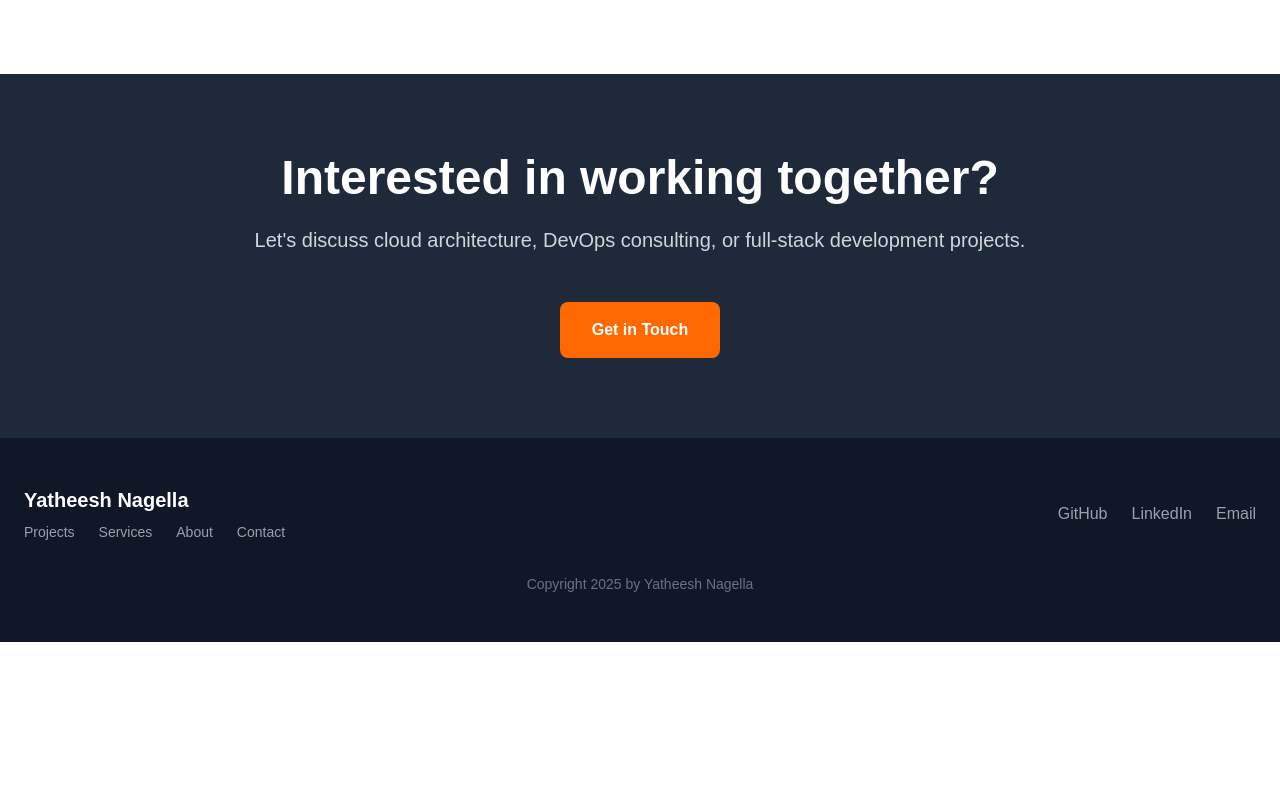
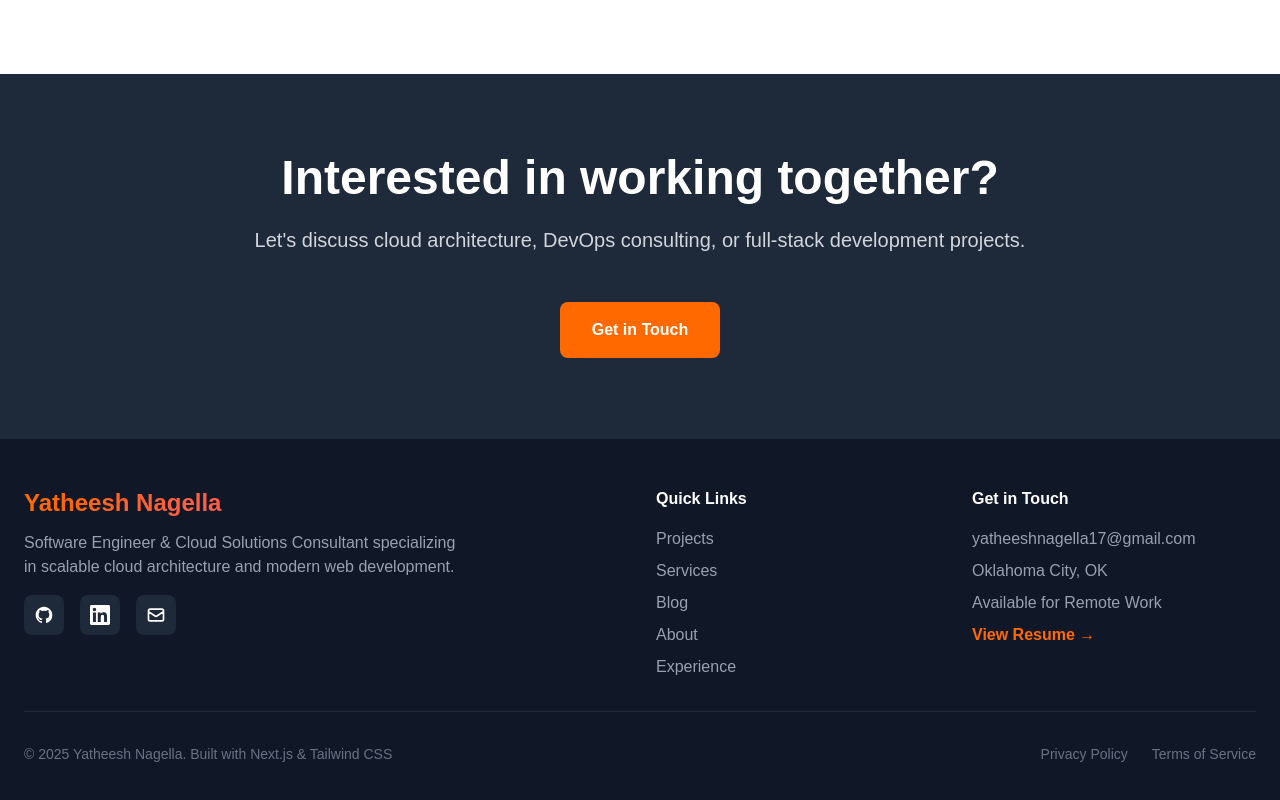
Before and after one commit to Yatheesh-Nagella/yatheesh-portfolio, a Next.js app: page / in a window 1280 px wide. Shown: the part 5409-6209 px from the top of the page. Before the commit the page ends 6051 px from the top, so only its background shows below. Built offline with nearby package versions, Linux system fonts and the light colour scheme.

Commit message:
remodal-footer commit

```diff
--- a/app/page.jsx
+++ b/app/page.jsx
@@ -849,35 +849,118 @@ const Portfolio = () => {
       </motion.section>
 
       {/* Footer */}
-      <footer className="bg-gray-900 text-white py-12 px-6">
+      <footer className="bg-gray-900 text-white py-12 px-6 border-t border-gray-800">
         <div className="max-w-7xl mx-auto">
-          <div className="flex flex-col md:flex-row justify-between items-center">
-            <div className="mb-6 md:mb-0">
-              <div className="text-xl font-semibold mb-2">Yatheesh Nagella</div>
-              <div className="flex gap-6 text-sm text-gray-400">
-                <button onClick={() => scrollToSection('projects')} className="hover:text-orange-500 transition-colors">Projects</button>
-                <button onClick={() => scrollToSection('services')} className="hover:text-orange-500 transition-colors">Services</button>
-                <button onClick={() => scrollToSection('about')} className="hover:text-orange-500 transition-colors">About</button>
-                <button onClick={() => scrollToSection('contact')} className="hover:text-orange-500 transition-colors">Contact</button>
+          <div className="grid md:grid-cols-4 gap-8 mb-8">
+            {/* Brand */}
+            <div className="md:col-span-2">
+              <div className="text-2xl font-black mb-3 bg-gradient-to-r from-orange-500 to-pink-500 bg-clip-text text-transparent">
+                Yatheesh Nagella
+              </div>
+              <p className="text-gray-400 mb-4 max-w-md">
+                Software Engineer & Cloud Solutions Consultant specializing in scalable cloud architecture and modern web development.
+              </p>
+              <div className="flex gap-4">
+                <a
+                  href="https://github.com/Yatheesh-Nagella"
+                  target="_blank"
+                  rel="noopener noreferrer"
+                  aria-label="GitHub profile"
+                  className="w-10 h-10 bg-gray-800 hover:bg-orange-500 rounded-lg flex items-center justify-center transition-colors focus:outline-none focus-visible:ring-2 focus-visible:ring-orange-500 focus-visible:ring-offset-2 focus-visible:ring-offset-gray-900"
+                >
+                  <svg className="w-5 h-5" fill="currentColor" viewBox="0 0 24 24">
+                    <path fillRule="evenodd" d="M12 2C6.477 2 2 6.484 2 12.017c0 4.425 2.865 8.18 6.839 9.504.5.092.682-.217.682-.483 0-.237-.008-.868-.013-1.703-2.782.605-3.369-1.343-3.369-1.343-.454-1.158-1.11-1.466-1.11-1.466-.908-.62.069-.608.069-.608 1.003.07 1.531 1.032 1.531 1.032.892 1.53 2.341 1.088 2.91.832.092-.647.35-1.088.636-1.338-2.22-.253-4.555-1.113-4.555-4.951 0-1.093.39-1.988 1.029-2.688-.103-.253-.446-1.272.098-2.65 0 0 .84-.27 2.75 1.026A9.564 9.564 0 0112 6.844c.85.004 1.705.115 2.504.337 1.909-1.296 2.747-1.027 2.747-1.027.546 1.379.202 2.398.1 2.651.64.7 1.028 1.595 1.028 2.688 0 3.848-2.339 4.695-4.566 4.943.359.309.678.92.678 1.855 0 1.338-.012 2.419-.012 2.747 0 .268.18.58.688.482A10.019 10.019 0 0022 12.017C22 6.484 17.522 2 12 2z" clipRule="evenodd" />
+                  </svg>
+                </a>
+                <a
+                  href="https://linkedin.com/in/Yatheesh-Nagella"
+                  target="_blank"
+                  rel="noopener noreferrer"
+                  aria-label="LinkedIn profile"
+                  className="w-10 h-10 bg-gray-800 hover:bg-orange-500 rounded-lg flex items-center justify-center transition-colors focus:outline-none focus-visible:ring-2 focus-visible:ring-orange-500 focus-visible:ring-offset-2 focus-visible:ring-offset-gray-900"
+                >
+                  <svg className="w-5 h-5" fill="currentColor" viewBox="0 0 24 24">
+                    <path d="M20.447 20.452h-3.554v-5.569c0-1.328-.027-3.037-1.852-3.037-1.853 0-2.136 1.445-2.136 2.939v5.667H9.351V9h3.414v1.561h.046c.477-.9 1.637-1.85 3.37-1.85 3.601 0 4.267 2.37 4.267 5.455v6.286zM5.337 7.433c-1.144 0-2.063-.926-2.063-2.065 0-1.138.92-2.063 2.063-2.063 1.14 0 2.064.925 2.064 2.063 0 1.139-.925 2.065-2.064 2.065zm1.782 13.019H3.555V9h3.564v11.452zM22.225 0H1.771C.792 0 0 .774 0 1.729v20.542C0 23.227.792 24 1.771 24h20.451C23.2 24 24 23.227 24 22.271V1.729C24 .774 23.2 0 22.222 0h.003z" />
+                  </svg>
+                </a>
+                <a
+                  href="mailto:yatheeshnagella17@gmail.com"
+                  aria-label="Send email to Yatheesh"
+                  className="w-10 h-10 bg-gray-800 hover:bg-orange-500 rounded-lg flex items-center justify-center transition-colors focus:outline-none focus-visible:ring-2 focus-visible:ring-orange-500 focus-visible:ring-offset-2 focus-visible:ring-offset-gray-900"
+                >
+                  <svg className="w-5 h-5" fill="none" stroke="currentColor" viewBox="0 0 24 24">
+                    <path strokeLinecap="round" strokeLinejoin="round" strokeWidth={2} d="M3 8l7.89 5.26a2 2 0 002.22 0L21 8M5 19h14a2 2 0 002-2V7a 2 2 0 00-2-2H5a2 2 0 00-2 2v10a2 2 0 002 2z" />
+                  </svg>
+                </a>
               </div>
             </div>
-            <div className="flex gap-6">
-              <motion.a whileHover={{ y: -3 }} href="https://github.com/Yatheesh-Nagella" target="_blank" rel="noopener noreferrer" className="text-gray-400 hover:text-orange-500 transition-colors">
-                GitHub
-              </motion.a>
-              <motion.a whileHover={{ y: -3 }} href="https://linkedin.com/in/Yatheesh-Nagella" target="_blank" rel="noopener noreferrer" className="text-gray-400 hover:text-orange-500 transition-colors">
-                LinkedIn
-              </motion.a>
-              <motion.a whileHover={{ y: -3 }} href="mailto:yatheeshnagella17@gmail.com" className="text-gray-400 hover:text-orange-500 transition-colors">
-                Email
-              </motion.a>
+            {/* Quick Links */}
+            <div>
+              <h4 className="font-bold text-white mb-4">Quick Links</h4>
+              <ul className="space-y-2">
+                <li>
+                  <button onClick={() => scrollToSection('projects')} className="text-gray-400 hover:text-orange-500 transition-colors">
+                    Projects
+                  </button>
+                </li>
+                <li>
+                  <button onClick={() => scrollToSection('services')} className="text-gray-400 hover:text-orange-500 transition-colors">
+                    Services
+                  </button>
+                </li>
+                <li>
+                  <a href="/blogs" className="text-gray-400 hover:text-orange-500 transition-colors">
+                    Blog
+                  </a>
+                </li>
+                <li>
+                  <button onClick={() => scrollToSection('about')} className="text-gray-400 hover:text-orange-500 transition-colors">
+                    About
+                  </button>
+                </li>
+                <li>
+                  <button onClick={() => scrollToSection('experience')} className="text-gray-400 hover:text-orange-500 transition-colors">
+                    Experience
+                  </button>
+                </li>
+              </ul>
+            </div>
+            {/* Contact Info */}
+            <div>
+              <h4 className="font-bold text-white mb-4">Get in Touch</h4>
+              <ul className="space-y-2 text-gray-400">
+                <li>
+                  <a href="mailto:yatheeshnagella17@gmail.com" className="hover:text-orange-500 transition-colors">
+                    yatheeshnagella17@gmail.com
+                  </a>
+                </li>
+                <li>Oklahoma City, OK</li>
+                <li>Available for Remote Work</li>
+                <li>
+                  <button onClick={() => setShowResumeModal(true)} className="text-orange-500 hover:text-orange-400 transition-colors font-semibold">
+                    View Resume →
+                  </button>
+                </li>
+              </ul>
             </div>
           </div>
-          <div className="text-center mt-8 text-gray-500 text-sm">
-            Copyright 2025 by Yatheesh Nagella
+          {/* Bottom Bar */}
+          <div className="border-t border-gray-800 pt-8 flex flex-col md:flex-row justify-between items-center gap-4">
+            <div className="text-gray-500 text-sm">
+              © 2025 Yatheesh Nagella. Built with Next.js & Tailwind CSS
+            </div>
+            <div className="flex gap-6 text-sm text-gray-500">
+              <a href="/privacy" className="hover:text-orange-500 transition-colors">Privacy Policy</a>
+              <a href="/terms" className="hover:text-orange-500 transition-colors">Terms of Service</a>
+            </div>
           </div>
         </div>
       </footer>
+
+
+
+
+
       {showResumeModal && (
         <div
           className="fixed inset-0 z-[100] flex items-center justify-center p-4 bg-black/80 backdrop-blur-sm"
```
